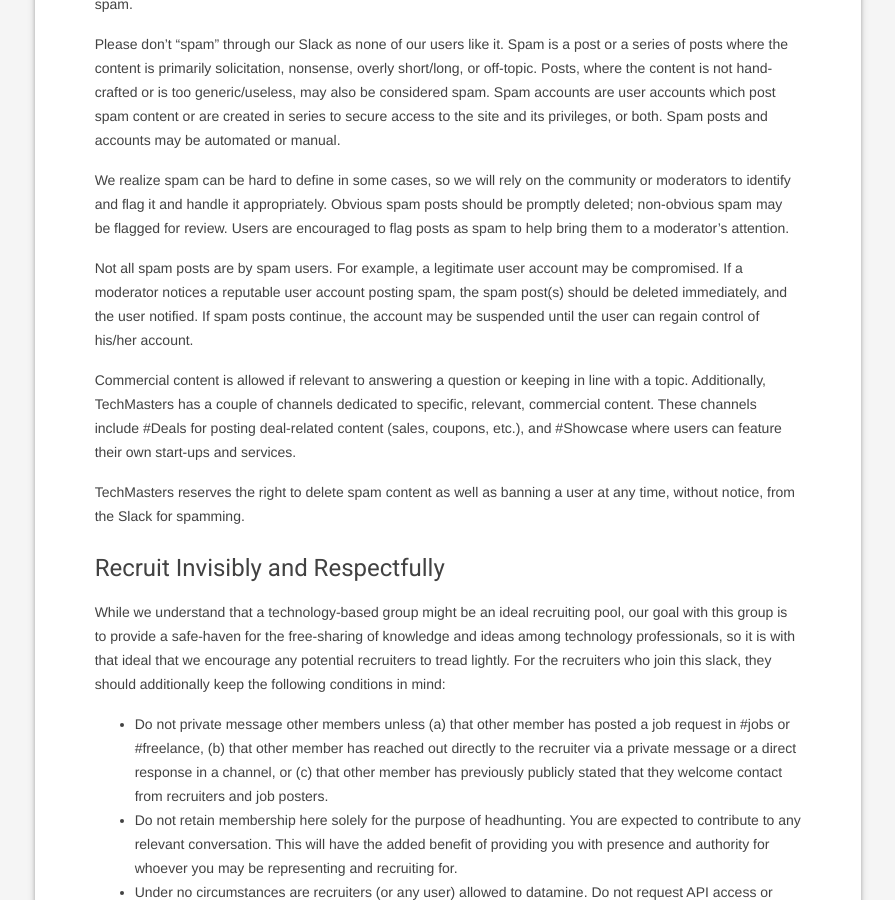
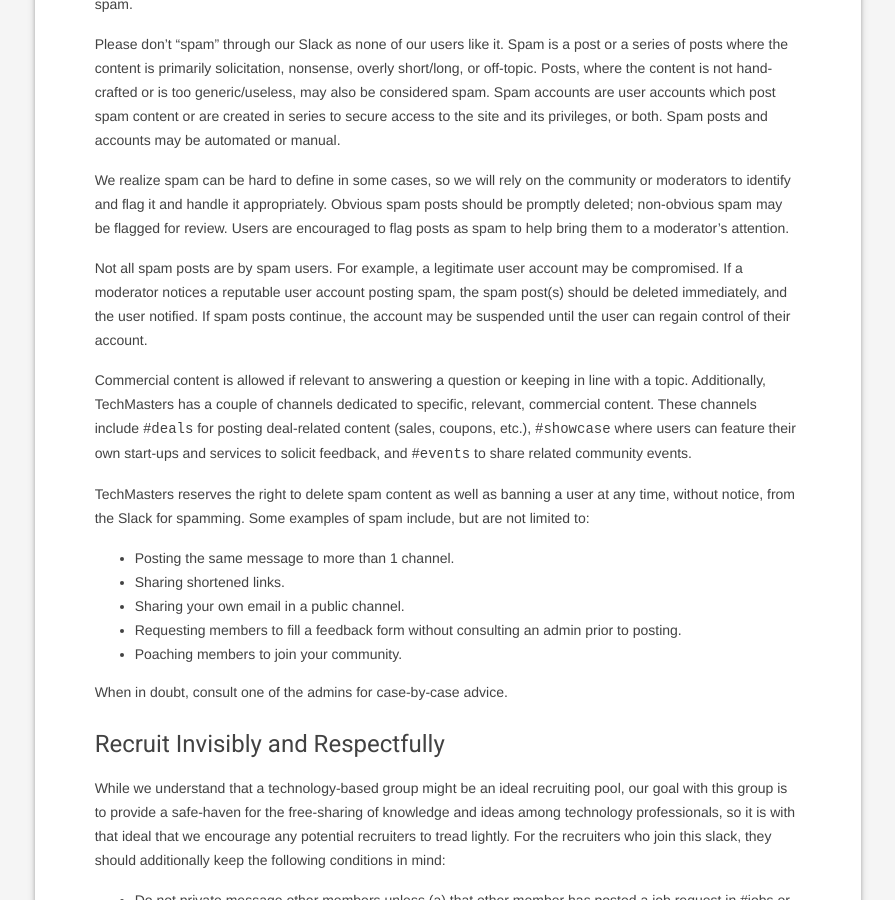
Before and after one commit to TechnologyMasters/techmasters.chat, a Jekyll site: the page built from conduct/index.md, in a window 1280 px wide and 900 px high, scrolled down 1590 px. Shown: the whole window, without its empty margins (192-1087 px from the left). Built offline with Jekyll 4.4.1, drawn with Linux system fonts in a browser that asks for light colours; comment, search, counter and statistics services are not loaded.

Commit message:
feat(conduct): add spam examples such as poaching
- change 'his/her' to 'their' for inclusivity

```diff
--- a/conduct/index.md
+++ b/conduct/index.md
@@ -46,11 +46,19 @@
 
 We realize spam can be hard to define in some cases, so we will rely on the community or moderators to identify and flag it and handle it appropriately. Obvious spam posts should be promptly deleted; non-obvious spam may be flagged for review. Users are encouraged to flag posts as spam to help bring them to a moderator’s attention.
 
-Not all spam posts are by spam users. For example, a legitimate user account may be compromised. If a moderator notices a reputable user account posting spam, the spam post(s) should be deleted immediately, and the user notified. If spam posts continue, the account may be suspended until the user can regain control of his/her account.
+Not all spam posts are by spam users. For example, a legitimate user account may be compromised. If a moderator notices a reputable user account posting spam, the spam post(s) should be deleted immediately, and the user notified. If spam posts continue, the account may be suspended until the user can regain control of their account.
 
-Commercial content is allowed if relevant to answering a question or keeping in line with a topic. Additionally, TechMasters has a couple of channels dedicated to specific, relevant, commercial content. These channels include #Deals for posting deal-related content (sales, coupons, etc.), and #Showcase where users can feature their own start-ups and services.
+Commercial content is allowed if relevant to answering a question or keeping in line with a topic. Additionally, TechMasters has a couple of channels dedicated to specific, relevant, commercial content. These channels include `#deals` for posting deal-related content (sales, coupons, etc.), `#showcase` where users can feature their own start-ups and services to solicit feedback, and `#events` to share related community events.
 
-TechMasters reserves the right to delete spam content as well as banning a user at any time, without notice, from the Slack for spamming.
+TechMasters reserves the right to delete spam content as well as banning a user at any time, without notice, from the Slack for spamming. Some examples of spam include, but are not limited to:
+
+- Posting the same message to more than 1 channel.
+- Sharing shortened links.
+- Sharing your own email in a public channel.
+- Requesting members to fill a feedback form without consulting an admin prior to posting.
+- Poaching members to join your community.
+
+When in doubt, consult one of the admins for case-by-case advice.
 
 #### Recruit Invisibly and Respectfully
 
```
